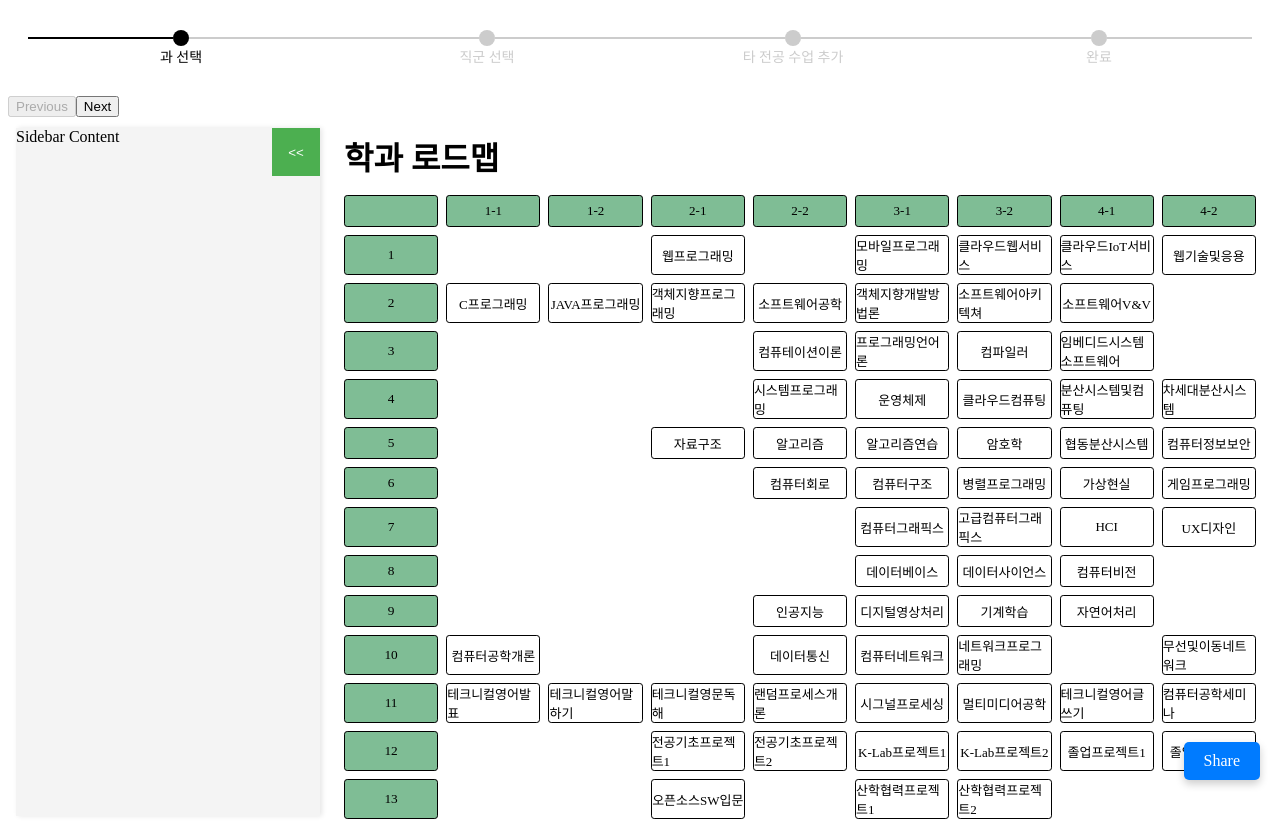
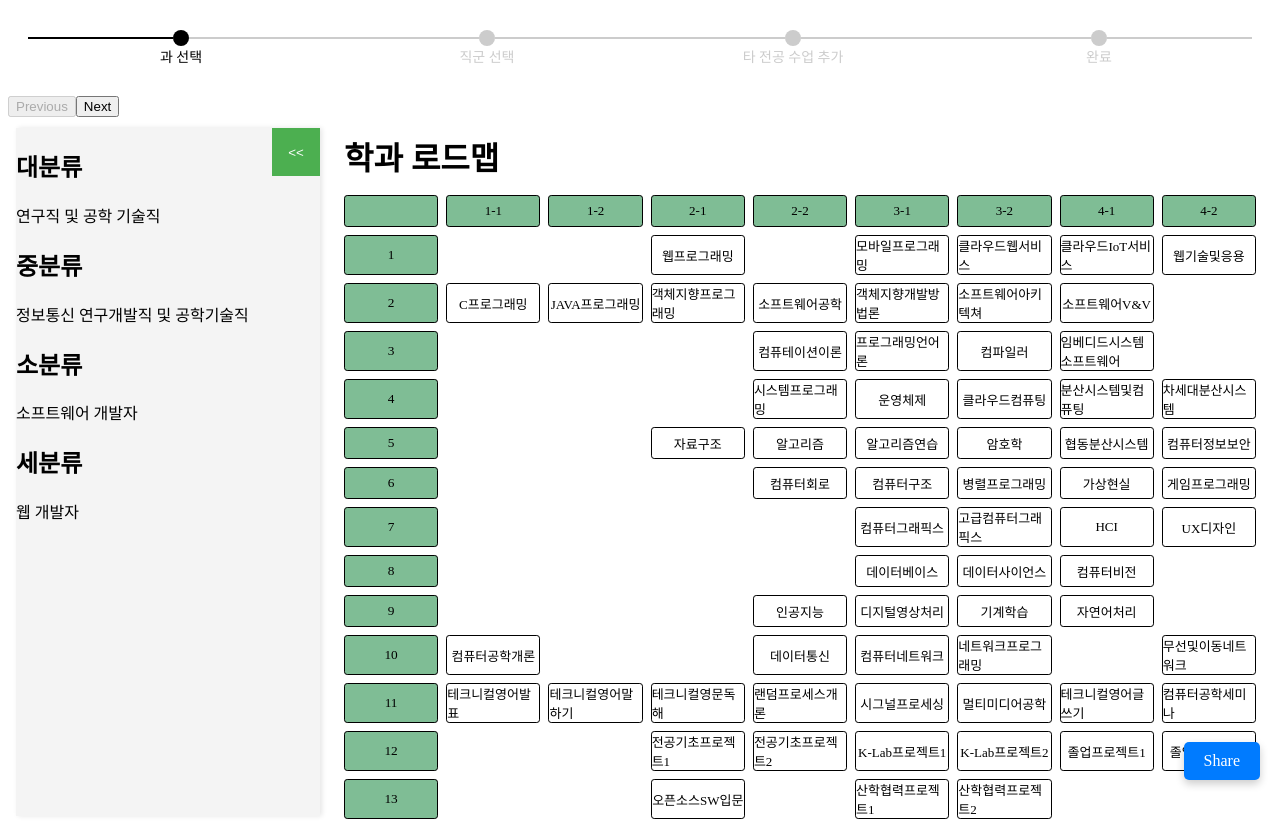
Before and after one commit to Konkuk-Univ-Student-Developer/RoadMapKU, a React (Create React App) app: page /road-map in a window 1280 px wide. Shown: the top 821 px of the page. Built offline with nearby package versions, Linux system fonts and the light colour scheme.

Commit message:
진출분야 내용 추가

```diff
--- /dev/null
+++ b/src/components/FieldCategory.jsx
@@ -0,0 +1,24 @@
+const FieldCategory = () => {
+	return (
+		<>
+			<div>
+				<h2>대분류</h2>
+				<div>연구직 및 공학 기술직</div>
+			</div>
+			<div>
+				<h2>중분류</h2>
+				<div>정보통신 연구개발직 및 공학기술직</div>
+			</div>
+			<div>
+				<h2>소분류</h2>
+				<div>소프트웨어 개발자</div>
+			</div>
+			<div>
+				<h2>세분류</h2>
+				<div>웹 개발자</div>
+			</div>
+		</>
+	);
+};
+
+export default FieldCategory;
--- a/src/components/Sidebar.jsx
+++ b/src/components/Sidebar.jsx
@@ -1,5 +1,6 @@
 import React from 'react';
 import styled from 'styled-components';
+import SidebarContents from './SidebarContents';
 
 const SidebarContainer = styled.div`
 	position: absolute;
@@ -59,7 +60,7 @@ const Sidebar = ({ show, toggleSidebar }) => {
 			<HideButton onClick={toggleSidebar} className={show ? 'visible' : 'hidden'}>
 				{show ? '<<' : '>>'}
 			</HideButton>
-			<div>Sidebar Content</div>
+			<SidebarContents />
 		</SidebarContainer>
 	);
 };
--- /dev/null
+++ b/src/components/SidebarContents.jsx
@@ -0,0 +1,11 @@
+import FieldCategory from './FieldCategory';
+
+const SidebarContents = () => {
+	return (
+		<>
+			<FieldCategory />
+		</>
+	);
+};
+
+export default SidebarContents;
```
